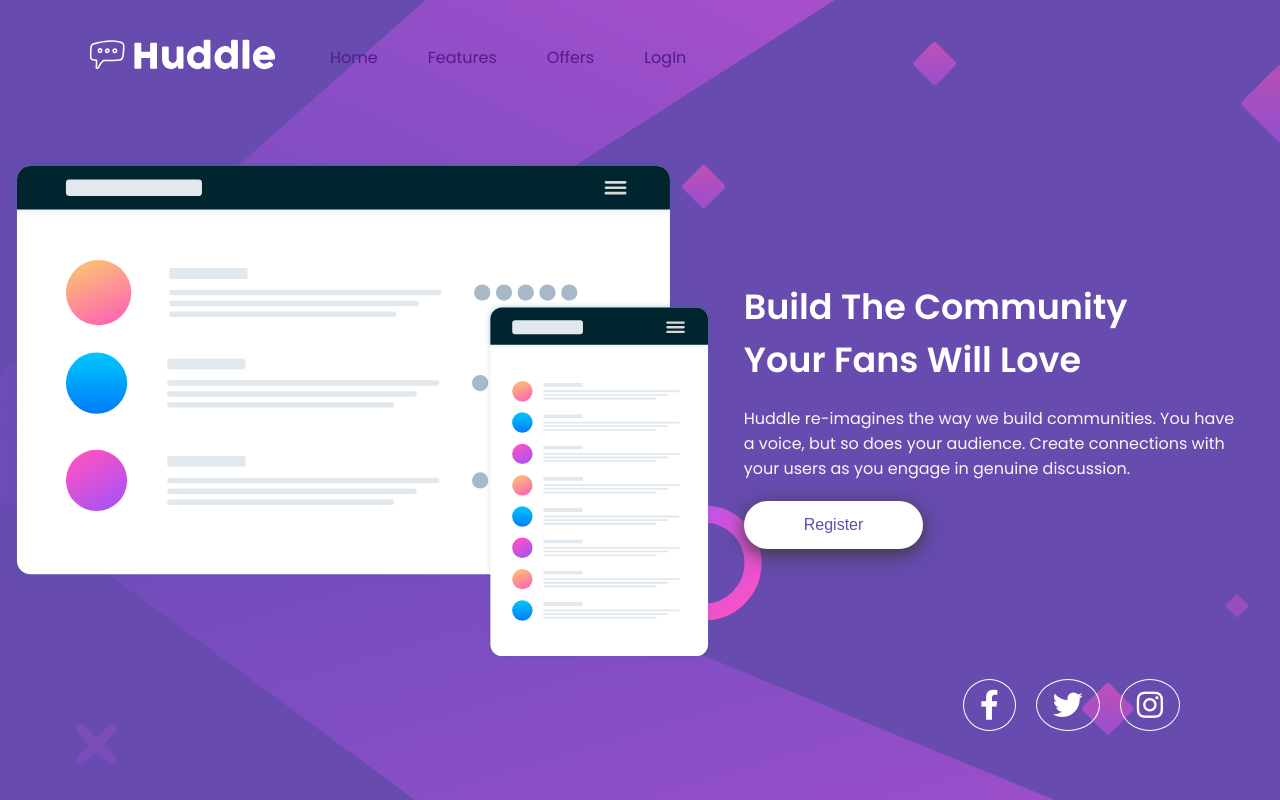
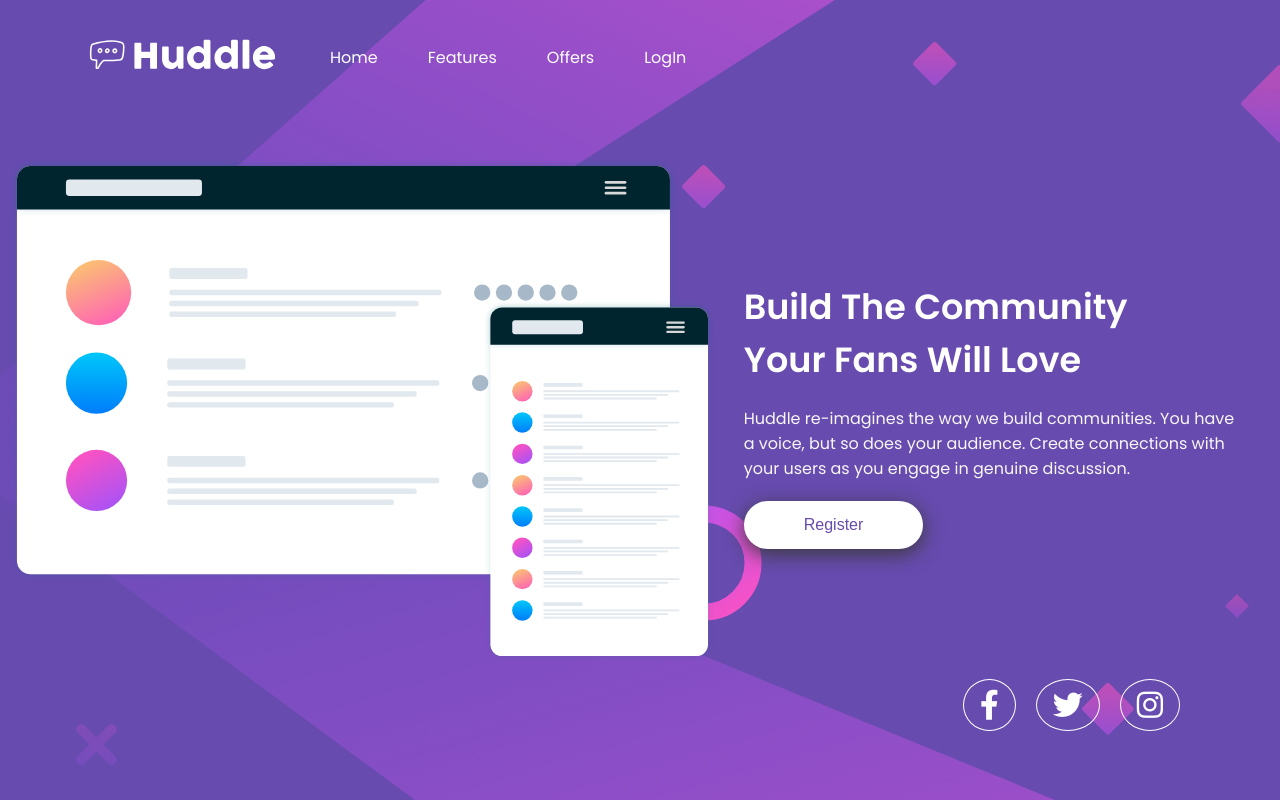
Before and after one commit to Khadijarejjaoui99/huddle-landing-page-with-single-introductory-section, a plain HTML site: page index.html in a window 1280 px wide. Drawn offline with Linux system fonts and the light colour scheme.

Commit message:
Update style.css

```diff
--- a/style.css
+++ b/style.css
@@ -27,7 +27,7 @@ header li {
 }
 header li a {
   text-decoration: none;
-  color: whte;
+  color: white;
 }
 header li a:hover {
   color: hsl(300, 69%, 71%);
```
